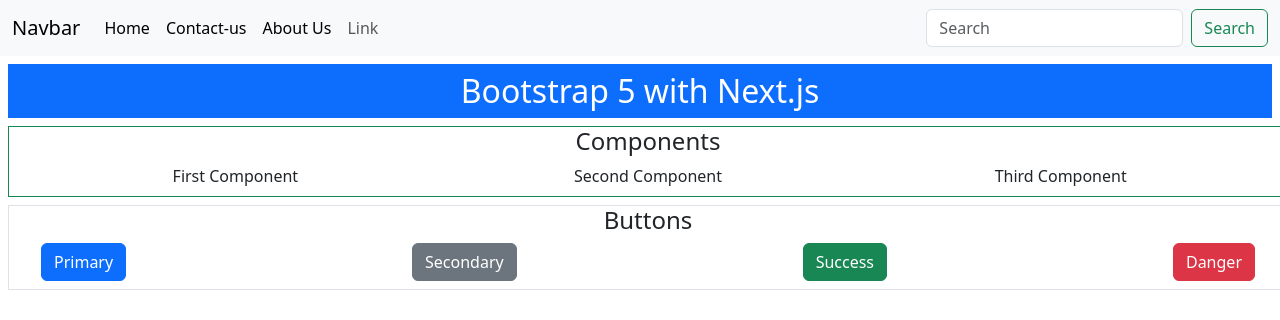
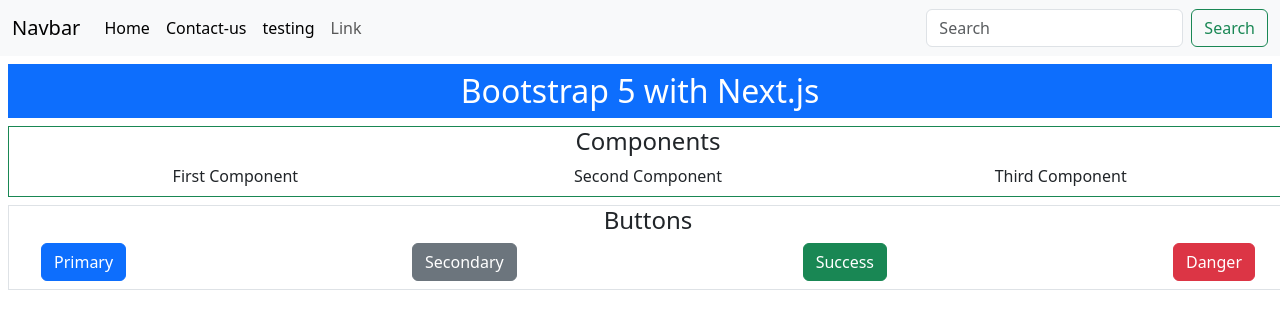
Before and after one commit to Overbed-Studio/overbed-company-profile, a Next.js app: page / in a window 1280 px wide. Shown: the top 320 px of the page. Built offline with nearby package versions, Linux system fonts and the light colour scheme.

Commit message:
feat: testing bootstrap

```diff
--- a/src/app/page.tsx
+++ b/src/app/page.tsx
@@ -32,7 +32,7 @@
               </li>
               <li className="nav-item">
                 <a className="nav-link active" aria-current="page" href="#">
-                  About Us
+                  testing
                 </a>
               </li>
               <li className="nav-item">
```
